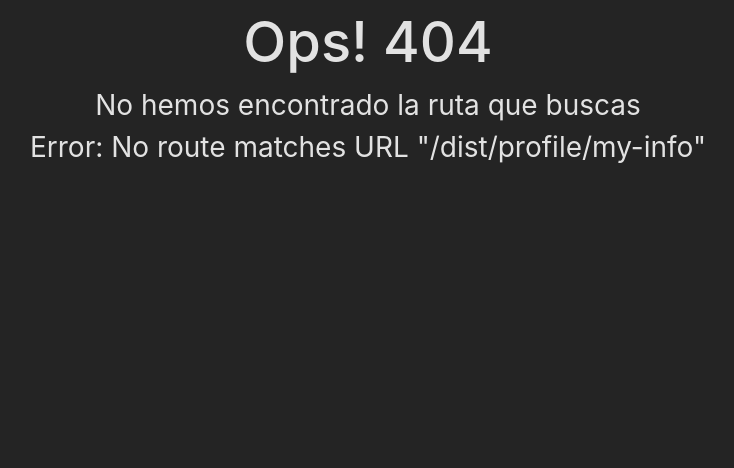
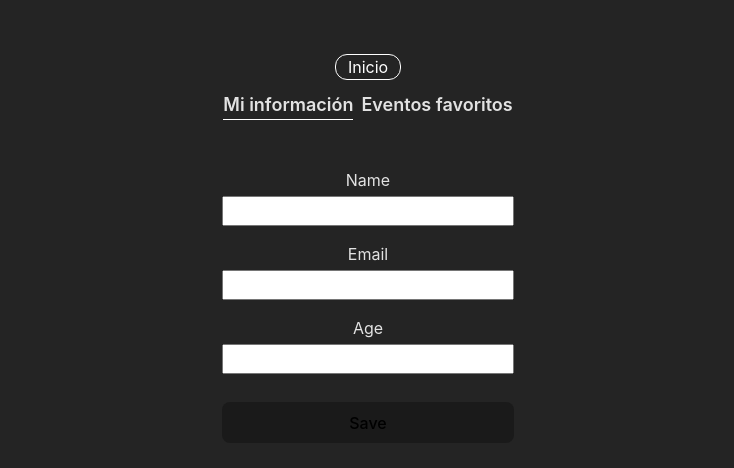
Before and after one commit to rogab0t/reactProjects, a React (Vite) app in the folder boletera-ticketmaster/: page /dist/profile/my-info in a window 1280 px wide. Before the commit this address had no page. Shown: the top 468 px of the page, without its empty margins (272-1006 px from the left). Built offline with nearby package versions, Linux system fonts and the light colour scheme.

Commit message:
upload complete project

```diff
--- a/boletera-ticketmaster/src/components/Events/Events.module.css
+++ b/boletera-ticketmaster/src/components/Events/Events.module.css
@@ -1,5 +1,5 @@
 .eventsContainer {
-  margin-top: 16vh;
+  margin-top: 17vh;
   padding: 0 2rem;
   display: flex;
   flex-direction: column;
@@ -18,5 +18,5 @@
   .eventsTitle {
     text-align: left;
     padding-left: 1rem;
+  }
 }
-}
--- a/boletera-ticketmaster/src/components/Navbar/index.jsx
+++ b/boletera-ticketmaster/src/components/Navbar/index.jsx
@@ -5,8 +5,8 @@ import styled from 'styled-components';
 
 const NavContainer = styled.div`
   box-sizing: border-box;
-  height: 16vh;
-  max-height: 110px;
+  height: 20vh;
+  max-height: 155px;
   width: 100vw;
   position: fixed;
   top: 0;
@@ -21,17 +21,17 @@ const NavContainer = styled.div`
   grid-template-areas:
   "logo search profile"
   ;
-  padding: 20px 2rem 0;
+  padding: 20px 2rem;
   gap: 2rem;
 
   @media (max-width: 430px) {
-    grid-template-rows: 7vh;
+    grid-template-rows: 4vh;
     grid-template-columns: 1fr 1fr;
     grid-template-areas:
      "logo profile"
      "search search"
     ;
-    padding: 20px 1rem 0;
+    padding: 40px 1rem;
     gap: 1rem;
   }
 `;
--- a/boletera-ticketmaster/src/utils/constants.js
+++ b/boletera-ticketmaster/src/utils/constants.js
@@ -1,3 +1,3 @@
 export const LIKED_EVENTS_STORAGE_KEY = 'likedEvents';
 export const BASE_URL = 'https://app.ticketmaster.com/discovery/v2/events';
-export let mainRoute = "/";
+export let mainRoute = "/dist/";
--- a/boletera-ticketmaster/src/views/Home/index.jsx
+++ b/boletera-ticketmaster/src/views/Home/index.jsx
@@ -45,14 +45,14 @@ const Home = () => {
   const renderEvents = () => {
     if (isLoading) {
       return <div style={{
-        marginTop: '17vh',
+        marginTop: '20vh',
       }}>Cargando resultados...</div>
     }
 
     if (error) {
       return (
         <div style={{
-          marginTop: '17vh',
+          marginTop: '20vh',
         }}>
           <p>Ha ocurrido un error</p>
           <button onClick={() => window.location.reload()}>Recargar</button>
--- a/boletera-ticketmaster/src/views/Profile/Profile.module.css
+++ b/boletera-ticketmaster/src/views/Profile/Profile.module.css
@@ -9,7 +9,7 @@
   max-width: 1280px;
   height: 10vh;
   background-color: #242424;
-  padding-top: 35px;
+  padding-top: 55px;
 }
 
 .tabsContainer {
@@ -36,3 +36,9 @@
     border-radius: 12px;
     cursor: pointer;
 }
+
+@media (max-width: 430px) {
+  .profileNavContainer {
+    padding-top: 40px;
+  }
+}
--- a/boletera-ticketmaster/src/views/Profile/components/LikedEvents/index.jsx
+++ b/boletera-ticketmaster/src/views/Profile/components/LikedEvents/index.jsx
@@ -46,7 +46,7 @@ const LikedEvents = () => {
 
   if (isLoading) {
     return <div style={{
-      paddingTop: '15vh',
+      paddingTop: '20vh',
     }}>Cargando...</div>
   }
 
@@ -54,7 +54,7 @@ const LikedEvents = () => {
     return (
       <>
         <div style={{
-          paddingTop: '15vh',
+          paddingTop: '20vhh',
         }}>No hay eventos favoritos :(</div>
         <button onClick={() => window.location.reload()}>Recargar</button>
       </>
@@ -65,7 +65,7 @@ const LikedEvents = () => {
     return (
       <>
         <div style={{
-          paddingTop: '15vh',
+          paddingTop: '20vh',
         }}>Ha ocurrido un error</div>
         <button onClick={() => window.location.reload()}>Recargar</button>
       </>
@@ -75,7 +75,7 @@ const LikedEvents = () => {
   return (
     <ScrollHandler>
       <div style={{
-        padding: '15vh 0 35px 0',
+        padding: '20vh 0 35px 0',
         display: 'flex',
         flexDirection: 'column',
         gap: '24px',
--- a/boletera-ticketmaster/src/views/Profile/components/MyInfo/MyInfo.module.css
+++ b/boletera-ticketmaster/src/views/Profile/components/MyInfo/MyInfo.module.css
@@ -3,7 +3,7 @@
   flex-direction: column;
   align-items: center;
   justify-content: center;
-  padding-top: 15vh;
+  padding-top: 20vh;
 }
 
 .label {
```
